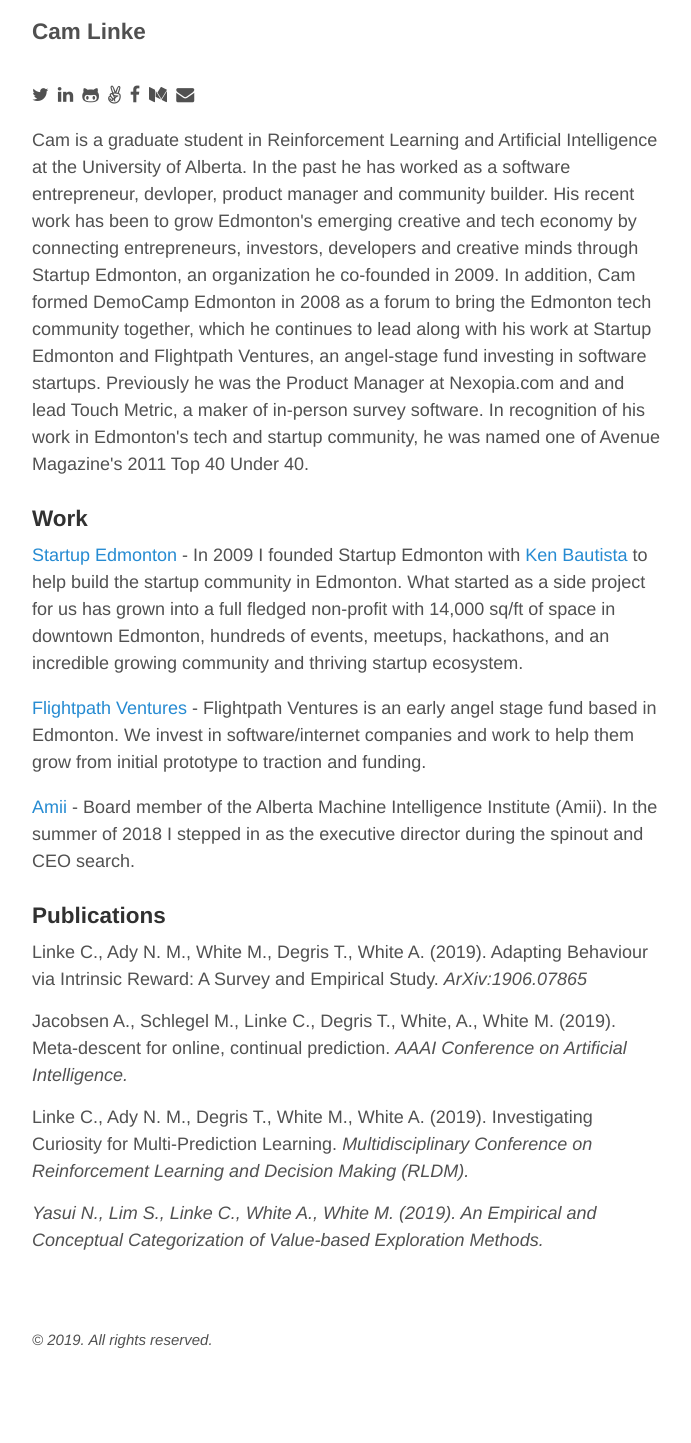
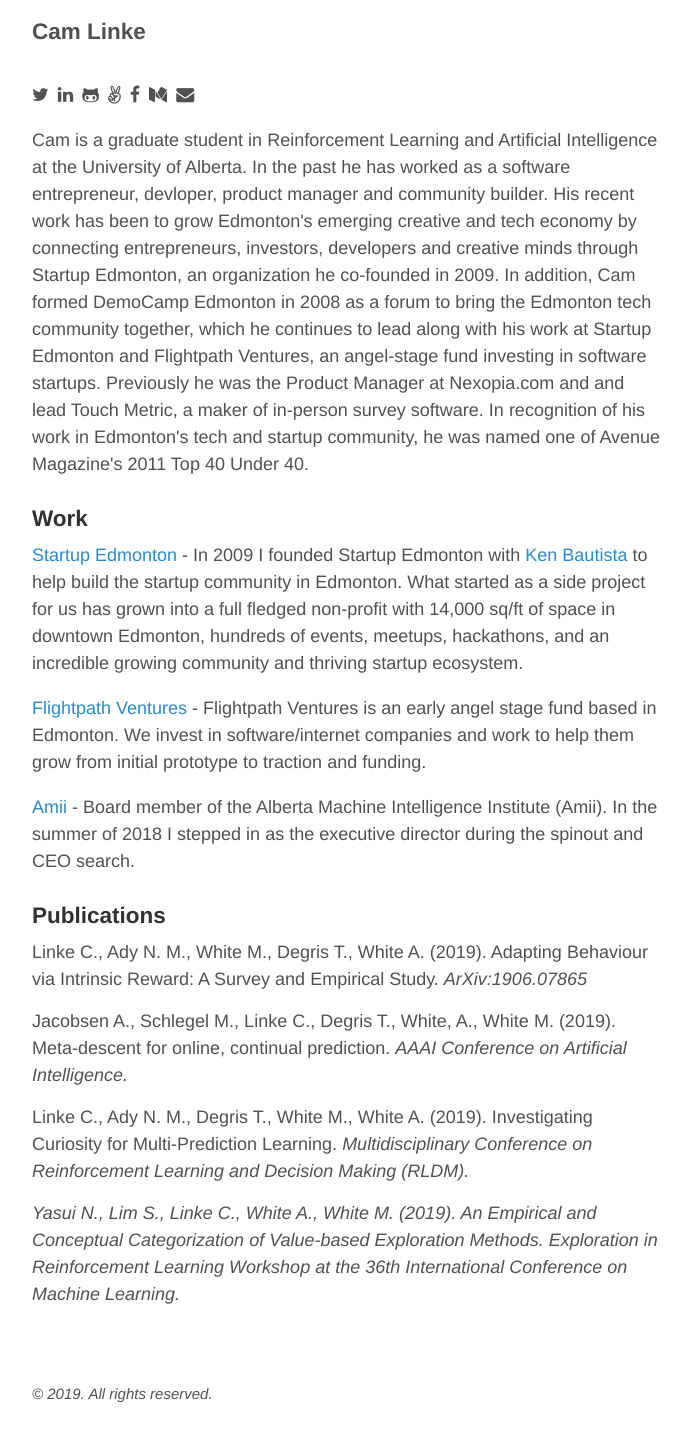
Before and after one commit to camlinke/camlinke.github.io, a Jekyll site: the page built from index.html, in a window 1280 px wide. Shown: the whole page, without its empty margins (293-984 px from the left). Built offline with Jekyll 4.4.1, drawn with Linux system fonts in a browser that asks for light colours; nearby versions of some CDN libraries; the list of posts is cut into pages by our own code; before the commit the page ends 1389 px from its top, so only the background shows below that.

Commit message:
updated papers

```diff
--- a/index.html
+++ b/index.html
@@ -52,7 +52,7 @@
   <li>Linke C., Ady N. M., White M., Degris T., White A. (2019). Adapting Behaviour via Intrinsic Reward: A Survey and Empirical Study. <i>ArXiv:1906.07865</i></li>
   <li>Jacobsen A., Schlegel M., Linke C., Degris T., White, A., White M. (2019). Meta-descent for online, continual prediction. <i>AAAI Conference on Artificial Intelligence.</i></li>
   <li>Linke C., Ady N. M., Degris T., White M., White A. (2019). Investigating Curiosity for Multi-Prediction Learning. <i>Multidisciplinary Conference on Reinforcement Learning and Decision Making (RLDM).<i></li>
-  <li>Yasui N., Lim S., Linke C., White A., White M. (2019). An Empirical and Conceptual Categorization of Value-based Exploration Methods.</li>
+  <li>Yasui N., Lim S., Linke C., White A., White M. (2019). An Empirical and Conceptual Categorization of Value-based Exploration Methods. <i>Exploration in Reinforcement Learning Workshop at the 36th International Conference on Machine Learning.</i></li>
 </ul>
 
 <!-- <h3>Recent Reading</h3>
```
